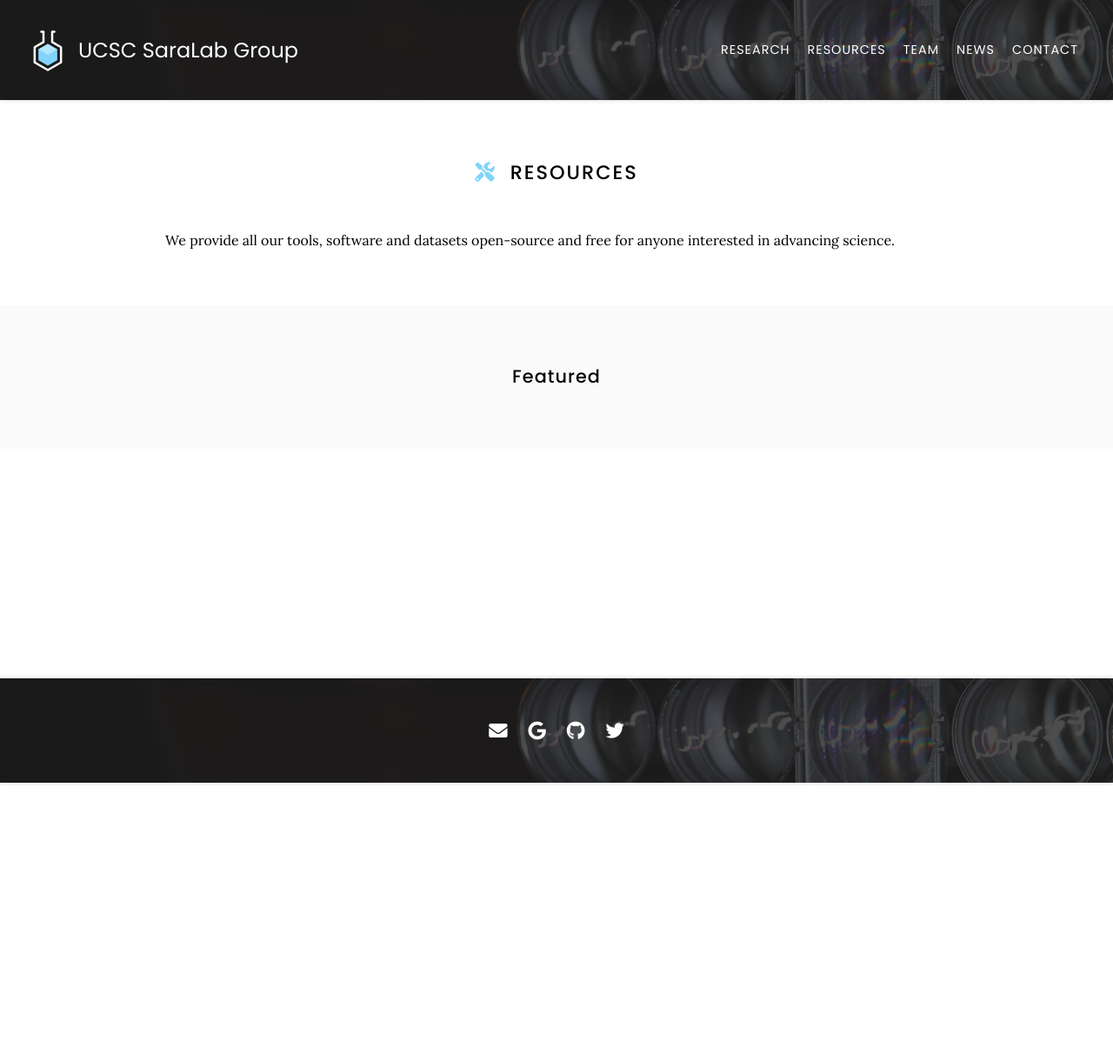
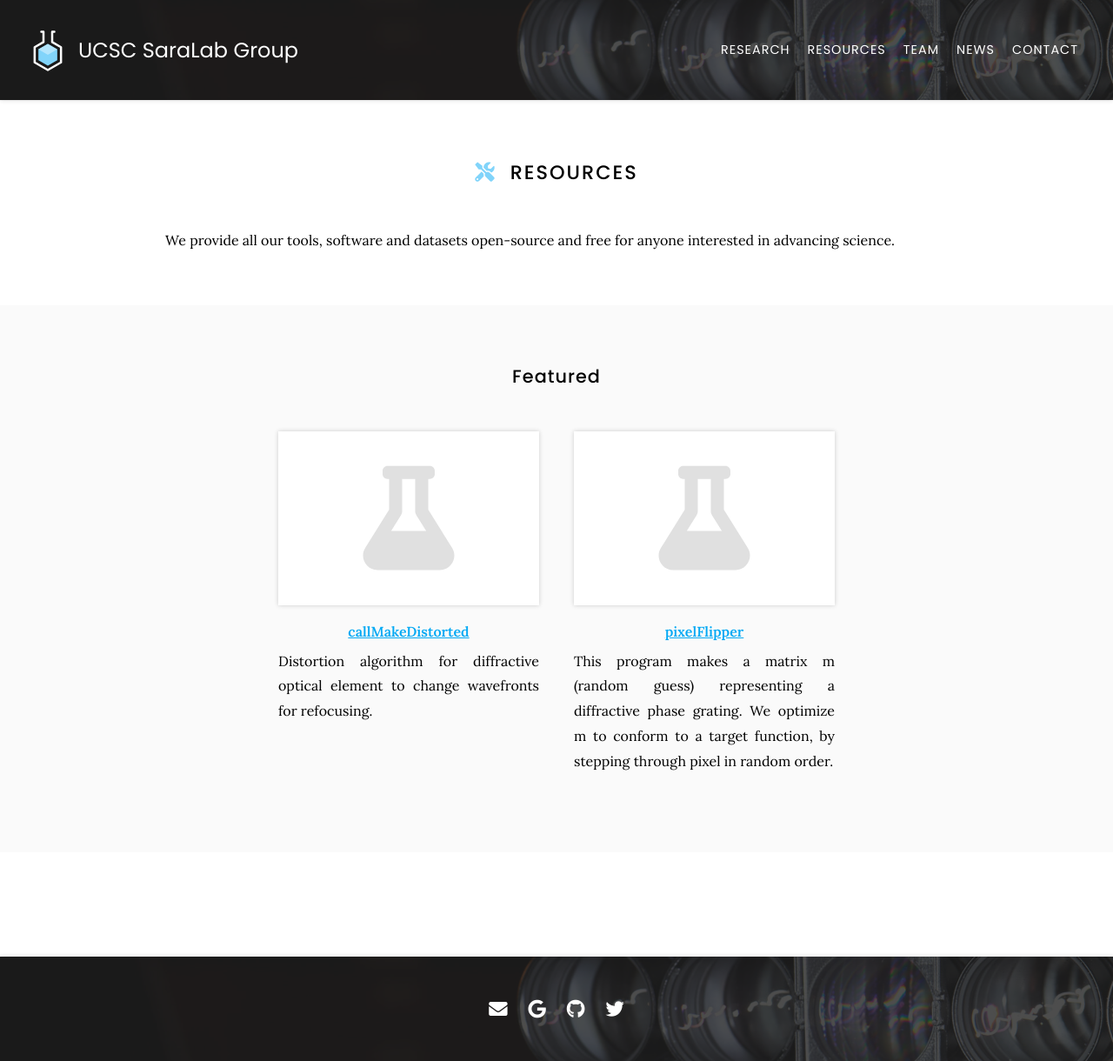
Before and after one commit to SaraLab-Group/saralab-website, a Jekyll site: the page built from resources/index.md, in a window 1280 px wide. Shown: the whole page at 87% size. Built offline with Jekyll 4.4.1, drawn with Linux system fonts in a browser that asks for light colours; nearby versions of some CDN libraries; before the commit the page ends 900 px from its top, so only the background shows below that.

Commit message:
Update resources.yaml

```diff
--- a/_data/resources.yaml
+++ b/_data/resources.yaml
@@ -14,3 +14,15 @@
   group: research
   image: images/research/denoise.png
   description: "One open challenge in microscopy and imaging systems is image reconstruction and denoising of low-light and contrast datasets. The goal of denoising a dataset is to estimate the original data from an acquired noisy dataset by detecting and supressing the noise in the data."
+
+- title: callMakeDistorted
+  group: featured
+  link: https://github.com/SaraLab-Group/MFM/blob/main/callMakeDistortedSliced.m
+  description: Distortion algorithm for diffractive optical element to change wavefronts for refocusing.
+  repo: https://github.com/SaraLab-Group/MFM
+
+- title: pixelFlipper
+  group: featured
+  link: https://github.com/SaraLab-Group/MFM/blob/main/pixelflipGeneralImageBinary.m
+  description: This program makes a matrix m (random guess) representing a diffractive phase grating. We optimize m to conform to a target function, by stepping through pixel in random order.
+  repo: https://github.com/SaraLab-Group/MFM
```
